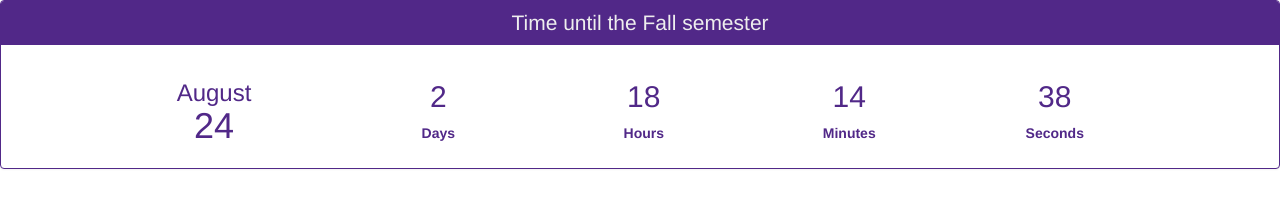
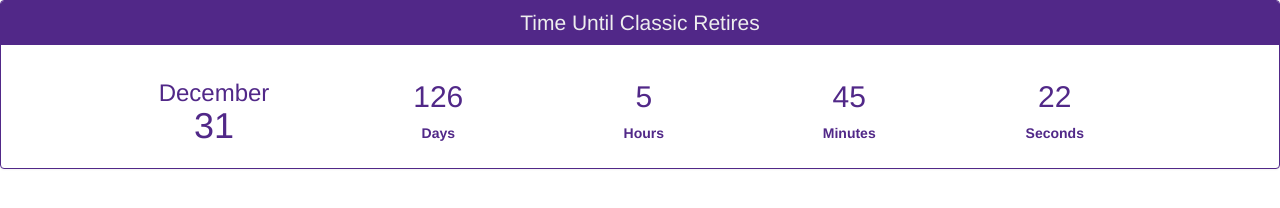
Before and after one commit to HelderVSousa/canvas-countdown-clock, a plain HTML site: page panel_countdown.html in a window 1280 px wide. Drawn offline with nearby package versions, Linux system fonts and the light colour scheme.

Commit message:
Updated other html file to reflect canvas countdown

```diff
--- a/panel_countdown.html
+++ b/panel_countdown.html
@@ -31,15 +31,15 @@
              style="background-color:#512888;
                     color:#eee;">
             <h3 class="panel-title"
-                style="font-size:150%;">Time until the Fall semester</h3>
+                style="font-size:150%;">Time Until Classic Retires</h3>
         </div>
         <div class="panel-body"
              style="color:#512888;">
             <div class='row'>
                 <div class='hidden-xs col-sm-1'></div> <!-- spacer -->
                 <div class='hidden-xs col-sm-2'> <!-- date -->
-                    <h3 style='margin-bottom:0px;'>August</h3>
-                    <h1 style="margin:0;">24</h1>
+                    <h3 style='margin-bottom:0px;'>December</h3>
+                    <h1 style="margin:0;">31</h1>
                 </div>
                 <div class='col-xs-12 col-sm-8'> <!-- days hours min sec cols -->
                     <div class='col-xs-3'>
@@ -68,7 +68,7 @@
     <script src="//code.jquery.com/jquery-1.11.2.min.js"></script>
 
     <script>
-        canvasDateString = 'Aug 24 2015';
+        canvasDateString = 'Dec 31 2015';
 
         cDate = new Date(canvasDateString);
         function getDiffObj(date1, date2){
```
Also changed, not shown: purple_countdown.html (+4 -4 lines).
